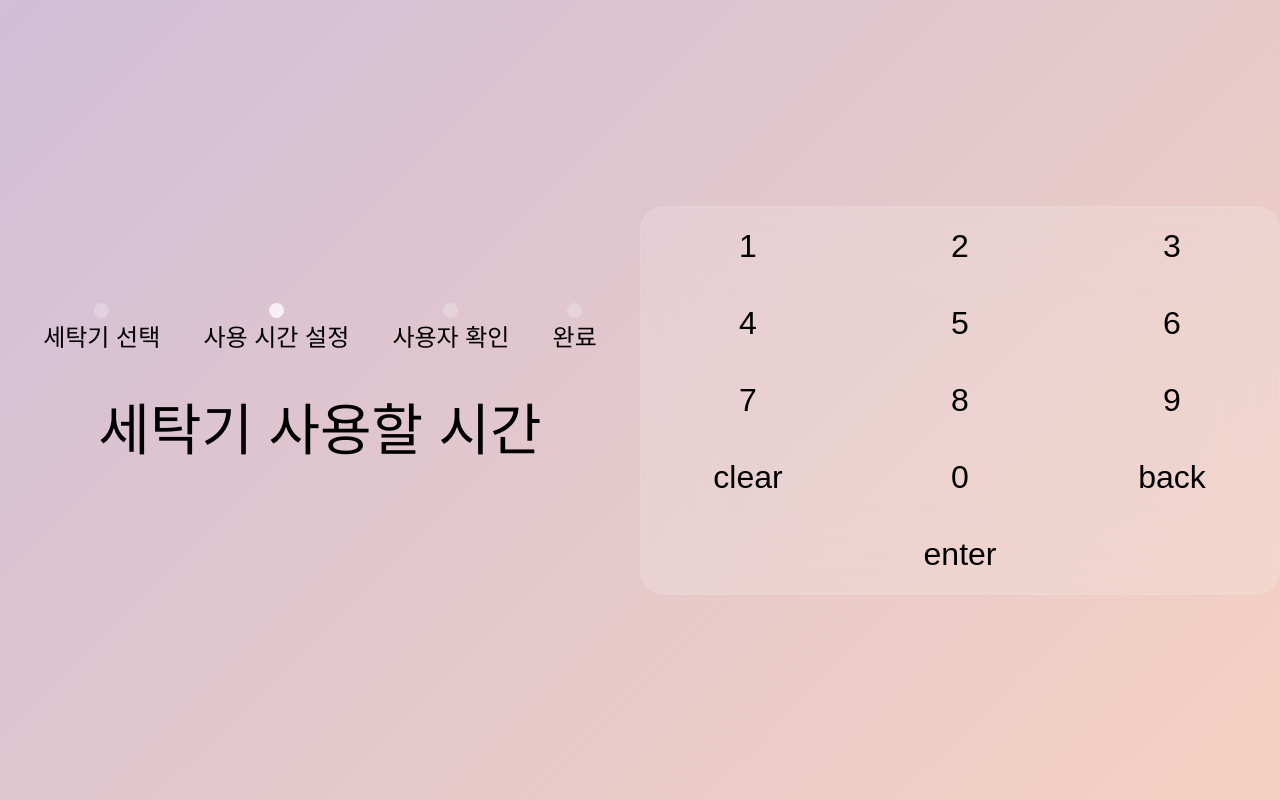
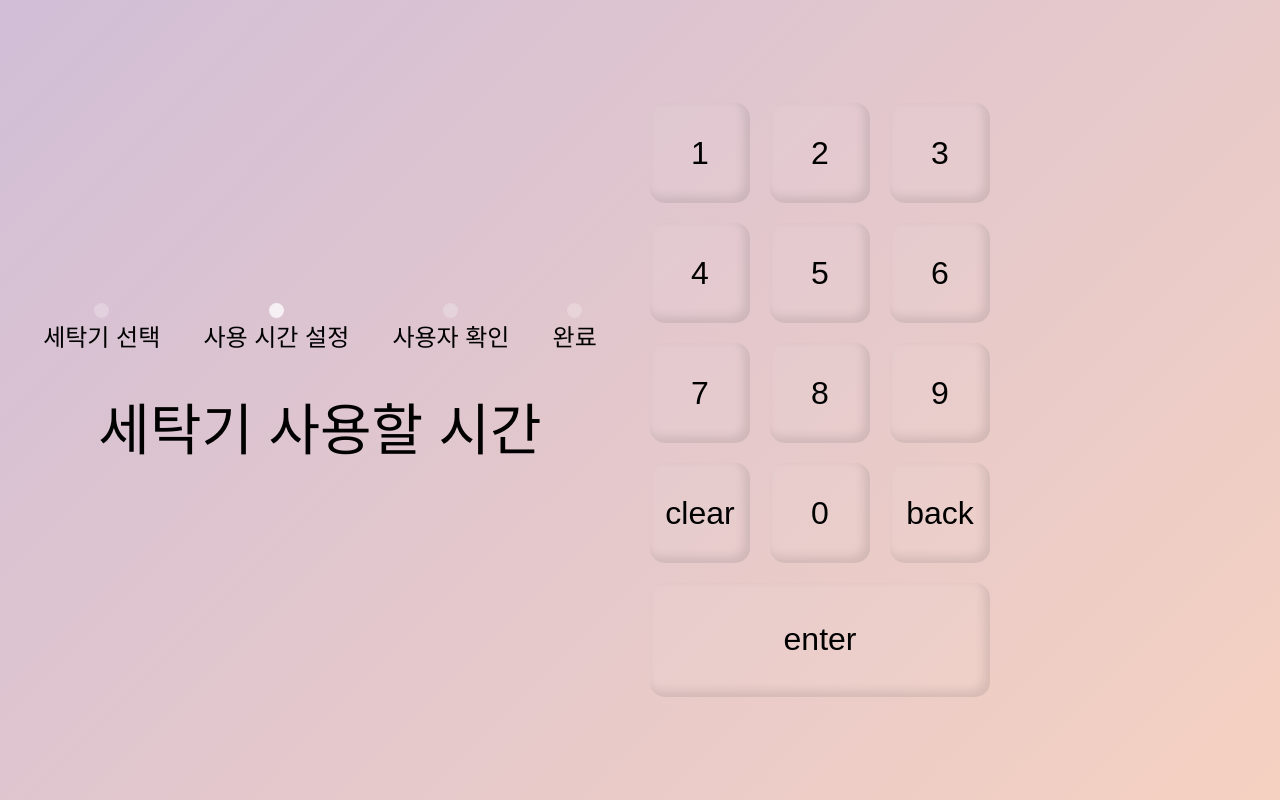
Before and after one commit to Team-5c0/5c0_web, a React (Create React App) app: page /time in a window 1280 px wide. Built offline with nearby package versions, Linux system fonts and the light colour scheme.

Commit message:
add,deco :: 디자인 수정 및 디스플레이 제거

```diff
--- a/src/components/NumPad/index.jsx
+++ b/src/components/NumPad/index.jsx
@@ -19,7 +19,6 @@ const Box = ({value, setValue}) => {
 const NumPad = ({setValue}) => {
     return (
         <S.Wrapper>
-            <S.NumberContainer>
                 <Box value='1' setValue={setValue}/>
                 <Box value='2' setValue={setValue}/>
                 <Box value='3' setValue={setValue}/>
@@ -36,8 +35,6 @@ const NumPad = ({setValue}) => {
                     <S.BoxText>enter</S.BoxText>
                 </S.EnterBox>
 
-            </S.NumberContainer>
-
         </S.Wrapper>
     )
 }
--- a/src/components/NumPad/style.js
+++ b/src/components/NumPad/style.js
@@ -1,13 +1,18 @@
 import styled from "styled-components";
 
 export const Wrapper = styled.div`
-    width: 100%;
-    border-radius: 25px;
-    background: rgba(255, 255, 255, 0.1);
-    box-sizing: border-box;
-    border: 2px solid rgba(255, 255, 255, 0.1);
-    backdrop-filter: blur(35px);
-    overflow: hidden;
+    width: 360px;
+    display: grid;
+    //gap: 10px;
+    //border-radius: 25px;
+    //box-sizing: border-box;
+    //box-shadow: 0 20px 30px rgba(0, 0, 0, 0.1);
+    //background: rgba(255, 255, 255, 0.05);
+    //border: 2px solid rgba(255, 255, 255, 0.1);
+    //backdrop-filter: blur(35px);
+    grid-template-columns: repeat(3,1fr);
+    justify-content: center;
+    align-items: center;
 `
 // export const DisplayContainer = styled.div`
 //     display: flex;
@@ -28,33 +33,37 @@ export const Wrapper = styled.div`
 //     padding-bottom: 20px;
 //
 // `
-export const NumberContainer = styled.div`
-    width: 100%;
-    //height: 10%;
-    grid-template-columns: repeat(3,1fr);
-    display: grid;
-    justify-content: center;
-    //gap: 1%;
-`
-
 export const Box = styled.div`
+    width: 100px;
+    margin: 10px;
+    aspect-ratio: 1/1;
+    border-radius: 15px;
+    box-shadow: -5px -5px 10px 1px rgba(0, 0, 0, 0.1) inset;
     background-color: rgba(255, 255, 255, 0.05);
+    transition: transform 0s, box-shadow 0.2s;
     color: black;
     user-select: none;
     cursor: pointer;
     display: flex;
     justify-content: center;
     align-items: center;
-    padding-top: 20px;
-    padding-bottom: 20px;
+    &:active {
+        box-shadow: -5px -5px 5px 1px rgba(0, 0, 0, 0.1); /* active 시 그림자를 줄여 눌리는 효과 */
+        transform: translateY(2px); /* active 시 살짝 내려가면서 눌리는 느낌 */
+    }
 
-    &:active {
-        background-color: rgba(0, 0, 0, 0.5);
-        color: white;
-    }
+    //&:active {
+    //    background-color: rgba(0, 0, 0, 0.5);
+    //    color: white;
+    //}
 `
 export const EnterBox = styled(Box)`
-    grid-column: 1 / 4;
+    //grid-row: 1/3;
+    width: 340px;
+    grid-column-start: 1;
+    grid-column-end: 4;
+    //width: 300px;
+    aspect-ratio: 3/1;
 `
 
 export const BoxText = styled.span`
```
